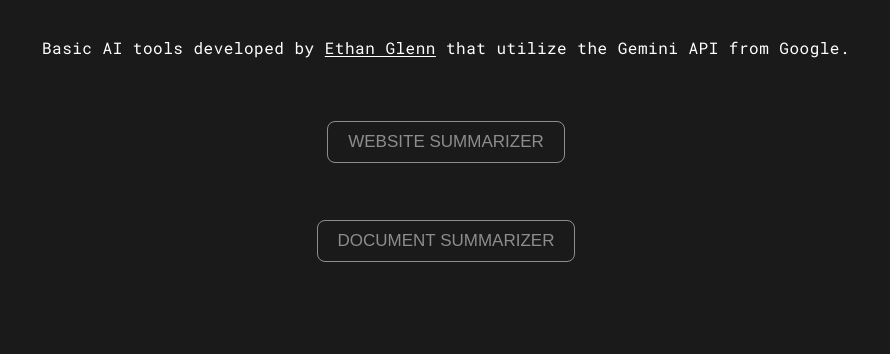
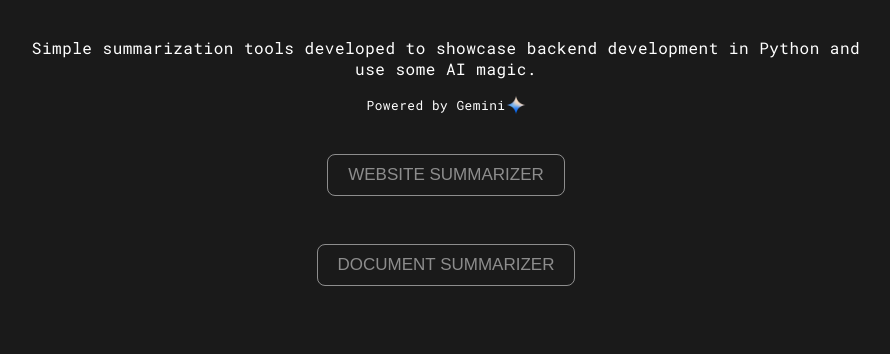
Before and after one commit to eglenn-dev/ai-summarizer, a plain HTML site: page web/pages/index.html in a window 1280 px wide. Shown: the part 174-528 px from the top of the page, without its empty margins (194-1084 px from the left). Drawn offline with Linux system fonts and the light colour scheme.

Commit message:
Updated styles and page content

```diff
--- a/web/pages/index.html
+++ b/web/pages/index.html
@@ -17,8 +17,10 @@
                 <path fill="#6287b7" stroke="#6287b7" stroke-linejoin="round" stroke-width="4"
                     d="M28.053 4.41c-5.47 1.427-9.507 6.4-9.507 12.317c0 7.03 5.698 12.728 12.727 12.728c5.916 0 10.89-4.038 12.316-9.508A20.05 20.05 0 0 1 44 24c0 11.046-8.954 20-20 20S4 35.046 4 24S12.954 4 24 4c1.389 0 2.744.141 4.053.41Z" />
             </svg>AI Tools</h1>
-        <p>Basic AI tools developed by <a target="_blank" href="https://eglenn.dev">Ethan
-                Glenn</a> that utilize the Gemini API from Google.</p>
+        <p>Simple summarization tools developed to showcase backend development in Python and use some AI magic.</p>
+        <div class="poweredByGemini">
+            <p>Powered by Gemini</p>
+        </div>
     </section>
     <a id="get-started" href="/site"><button id="btn">Website Summarizer</button></a>
     <a id="get-started" href="/doc"><button id="btn">Document Summarizer</button></a>
--- a/web/styles/index.css
+++ b/web/styles/index.css
@@ -132,3 +132,23 @@ footer a p {
     text-decoration: underline #ffffff 1px;
     text-underline-offset: 2px;
 }
+
+.poweredByGemini p {
+    margin-top: 1em;
+    display: flex;
+    justify-content: center;
+    align-items: center;
+    margin: 0;
+    padding: 0;
+    font-size: 0.8em;
+    color: #ffffff;
+}
+
+.poweredByGemini p::after {
+    background: url(../images/gemini.png);
+    content: '';
+    display: inline-block;
+    width: 20px;
+    height: 20px;
+    background-size: cover;
+}
```
Also changed, not shown: web/pages/doc.html (+1 -1 lines), web/pages/site.html (+2 -3 lines).
